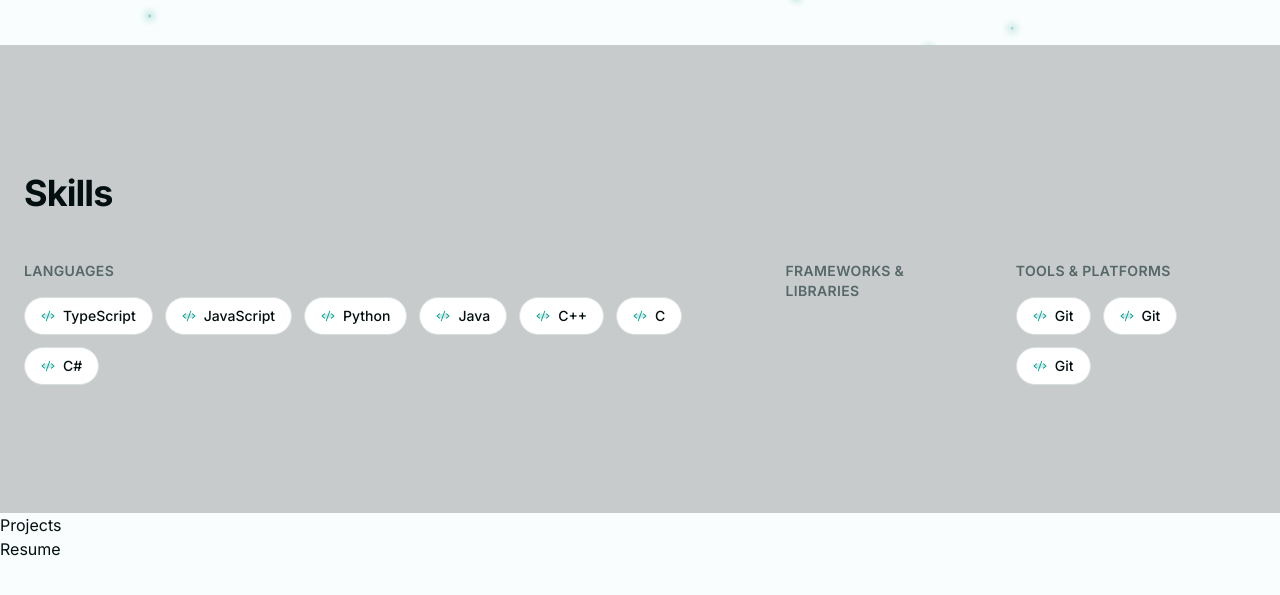
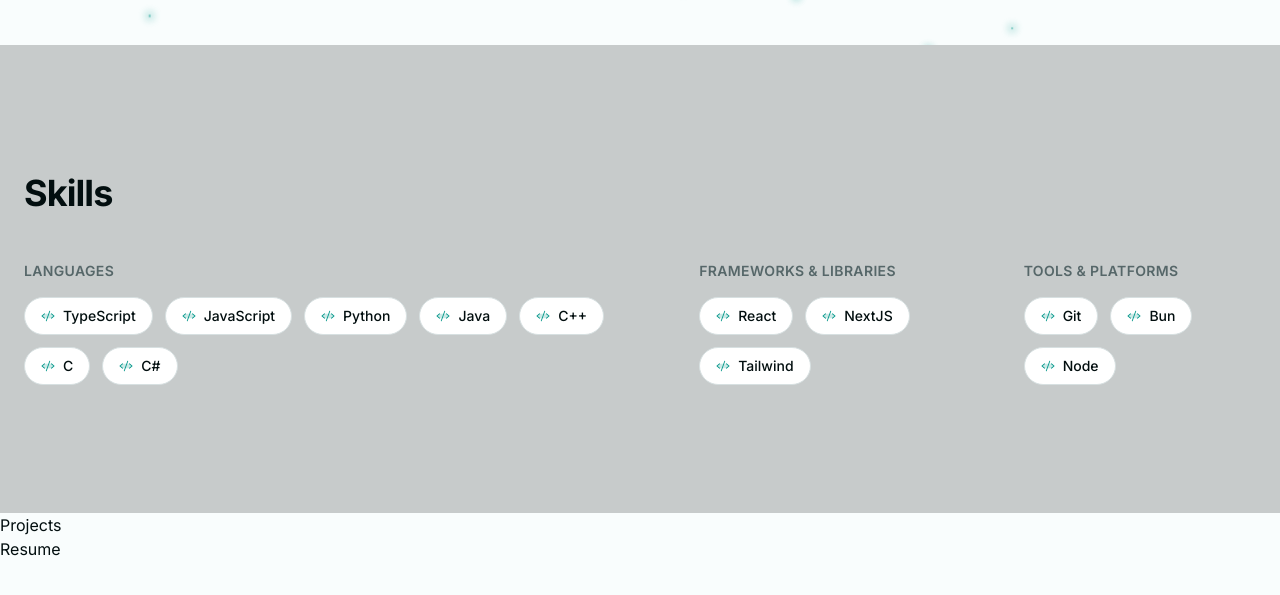
Before and after one commit to CalebNull/Portfolio, a Next.js app: page / in a window 1280 px wide. Shown: the part 755-1350 px from the top of the page. Built offline with nearby package versions, Linux system fonts and the light colour scheme.

Commit message:
frameworks update

```diff
--- a/components/skills.tsx
+++ b/components/skills.tsx
@@ -29,14 +29,18 @@ const SKILL_GROUPS: SkillGroup[] = [
   },
   {
     title: "Frameworks & Libraries",
-    skills: [],
+    skills: [
+      { label: "React", icon: <CodeIcon weight="duotone" /> },
+      { label: "NextJS", icon: <CodeIcon weight="duotone" /> },
+      { label: "Tailwind", icon: <CodeIcon weight="duotone" /> },
+    ],
   },
   {
     title: "Tools & Platforms",
     skills: [
       { label: "Git", icon: <CodeIcon weight="duotone" /> },
-      { label: "Git", icon: <CodeIcon weight="duotone" /> },
-      { label: "Git", icon: <CodeIcon weight="duotone" /> },
+      { label: "Bun", icon: <CodeIcon weight="duotone" /> },
+      { label: "Node", icon: <CodeIcon weight="duotone" /> },
     ],
   },
 ]
```
